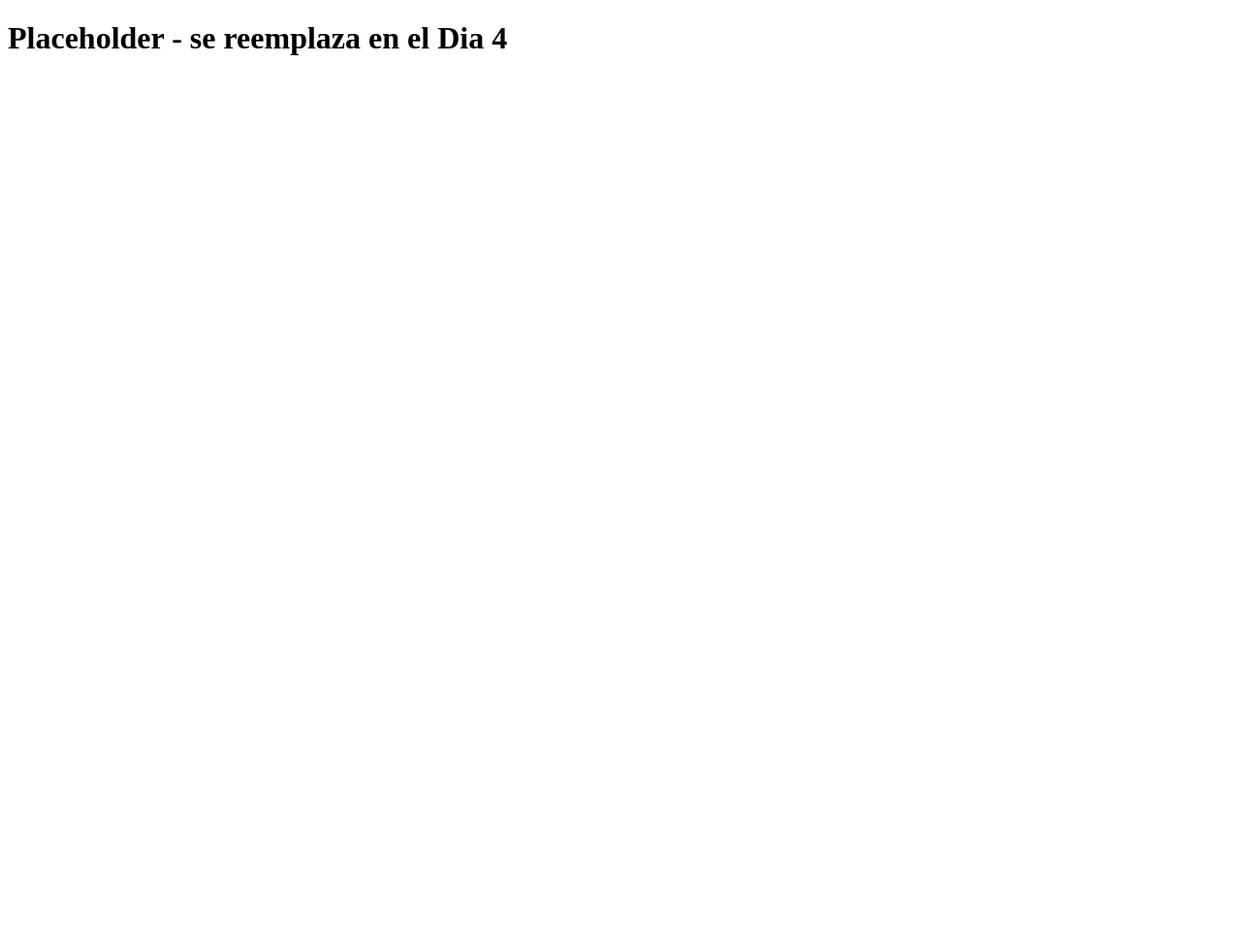
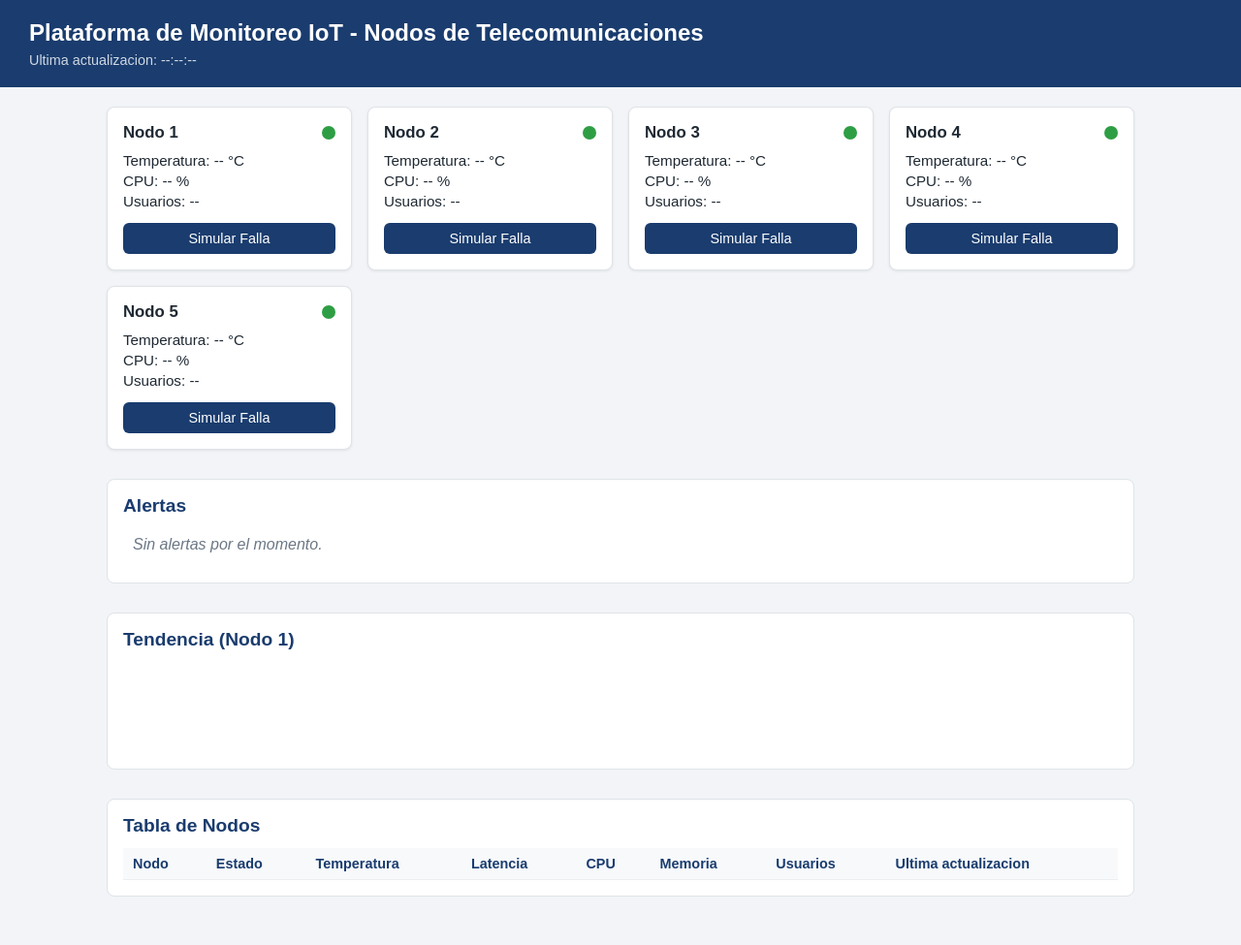
Before and after one commit to francoalonso0805/IoT-Telecom-Platform, a Flask app: page / in a window 1280 px wide. Shown: the whole page at 97% size. Before the commit the page ends 57 px from the top, so only its background shows below. Run offline with Flask 3, Linux system fonts and the light colour scheme; lists and menus that the app fills with data are empty.

Commit message:
Dia 4: dashboard HTML/CSS con 5 tarjetas, tabla, panel de alertas y grafica

```diff
--- /dev/null
+++ b/static/css/style.css
@@ -0,0 +1,196 @@
+/* style.css - Dashboard de Monitoreo IoT */
+
+* {
+    box-sizing: border-box;
+    margin: 0;
+    padding: 0;
+    font-family: Arial, Helvetica, sans-serif;
+}
+
+body {
+    background-color: #f2f4f7;
+    color: #1f2933;
+}
+
+/* --- Encabezado --- */
+.encabezado {
+    background-color: #1a3c6e;
+    color: #ffffff;
+    padding: 20px 30px;
+}
+
+.encabezado h1 {
+    font-size: 1.5rem;
+}
+
+.ultima-actualizacion {
+    margin-top: 6px;
+    font-size: 0.9rem;
+    color: #cfd8e3;
+}
+
+/* --- Contenedor general --- */
+.contenedor {
+    max-width: 1100px;
+    margin: 0 auto;
+    padding: 20px;
+}
+
+section {
+    margin-bottom: 30px;
+}
+
+section h2 {
+    margin-bottom: 12px;
+    font-size: 1.2rem;
+    color: #1a3c6e;
+}
+
+/* --- Tarjetas de nodos --- */
+.tarjetas {
+    display: grid;
+    grid-template-columns: repeat(auto-fit, minmax(200px, 1fr));
+    gap: 16px;
+}
+
+.tarjeta {
+    background-color: #ffffff;
+    border: 1px solid #dfe3e8;
+    border-radius: 8px;
+    padding: 16px;
+    box-shadow: 0 1px 3px rgba(0, 0, 0, 0.08);
+}
+
+.tarjeta-header {
+    display: flex;
+    justify-content: space-between;
+    align-items: center;
+    margin-bottom: 10px;
+}
+
+.tarjeta-nombre {
+    font-weight: bold;
+    font-size: 1.05rem;
+}
+
+.tarjeta p {
+    margin: 4px 0;
+    font-size: 0.95rem;
+}
+
+/* --- Punto de estado (color segun estado del nodo) --- */
+.estado-punto {
+    width: 14px;
+    height: 14px;
+    border-radius: 50%;
+    display: inline-block;
+}
+
+.estado-punto.activo {
+    background-color: #2e9e44;
+}
+
+.estado-punto.advertencia {
+    background-color: #e6a817;
+}
+
+.estado-punto.falla {
+    background-color: #d0342c;
+}
+
+/* --- Boton Simular Falla --- */
+.btn-falla {
+    margin-top: 10px;
+    width: 100%;
+    padding: 8px;
+    border: none;
+    border-radius: 6px;
+    background-color: #1a3c6e;
+    color: #ffffff;
+    cursor: pointer;
+    font-size: 0.9rem;
+}
+
+.btn-falla:hover {
+    background-color: #12294d;
+}
+
+/* --- Panel de alertas --- */
+.panel-alertas {
+    background-color: #ffffff;
+    border: 1px solid #dfe3e8;
+    border-radius: 8px;
+    padding: 16px;
+}
+
+#lista-alertas {
+    list-style: none;
+}
+
+#lista-alertas li {
+    padding: 8px 10px;
+    border-radius: 6px;
+    margin-bottom: 6px;
+}
+
+#lista-alertas li.sin-alertas {
+    color: #6b7785;
+    font-style: italic;
+}
+
+#lista-alertas li.alerta-advertencia {
+    background-color: #fff4d9;
+    color: #7a5b06;
+}
+
+#lista-alertas li.alerta-falla {
+    background-color: #fbdddb;
+    color: #7a1712;
+}
+
+/* --- Panel de grafica --- */
+.panel-grafica {
+    background-color: #ffffff;
+    border: 1px solid #dfe3e8;
+    border-radius: 8px;
+    padding: 16px;
+}
+
+/* --- Tabla de nodos --- */
+.panel-tabla {
+    background-color: #ffffff;
+    border: 1px solid #dfe3e8;
+    border-radius: 8px;
+    padding: 16px;
+    overflow-x: auto;
+}
+
+#tabla-nodos {
+    width: 100%;
+    border-collapse: collapse;
+    font-size: 0.9rem;
+}
+
+#tabla-nodos th,
+#tabla-nodos td {
+    text-align: left;
+    padding: 8px 10px;
+    border-bottom: 1px solid #eceff2;
+    white-space: nowrap;
+}
+
+#tabla-nodos th {
+    background-color: #f7f9fb;
+    color: #1a3c6e;
+}
+
+/* --- Responsive: pantallas pequenas (celular) --- */
+@media (max-width: 480px) {
+    .encabezado h1 {
+        font-size: 1.1rem;
+    }
+
+    .tarjetas {
+        grid-template-columns: 1fr;
+    }
+}
--- /dev/null
+++ b/static/js/dashboard.js
@@ -0,0 +1,3 @@
+// dashboard.js
+// Este archivo se completa en el Dia 5: fetch periodico, Chart.js y el boton "Simular Falla".
+console.log("dashboard.js cargado correctamente (pendiente de logica - Dia 5)");
--- a/templates/index.html
+++ b/templates/index.html
@@ -1,6 +1,119 @@
 <!DOCTYPE html>
-<html>
+<html lang="es">
+<head>
+    <meta charset="UTF-8">
+    <meta name="viewport" content="width=device-width, initial-scale=1.0">
+    <title>Plataforma de Monitoreo IoT - Telecomunicaciones</title>
+    <link rel="stylesheet" href="{{ url_for('static', filename='css/style.css') }}">
+</head>
 <body>
-<h1>Placeholder - se reemplaza en el Dia 4</h1>
+
+    <header class="encabezado">
+        <h1>Plataforma de Monitoreo IoT - Nodos de Telecomunicaciones</h1>
+        <p class="ultima-actualizacion">Ultima actualizacion: <span id="hora-actualizacion">--:--:--</span></p>
+    </header>
+
+    <main class="contenedor">
+
+        <!-- Seccion de tarjetas: una por cada Nodo IoT -->
+        <section class="tarjetas" id="contenedor-tarjetas">
+
+            <div class="tarjeta" id="tarjeta-1" data-id="1">
+                <div class="tarjeta-header">
+                    <span class="tarjeta-nombre">Nodo 1</span>
+                    <span class="estado-punto activo" id="punto-1"></span>
+                </div>
+                <p>Temperatura: <span id="temp-1">--</span> &deg;C</p>
+                <p>CPU: <span id="cpu-1">--</span> %</p>
+                <p>Usuarios: <span id="usuarios-1">--</span></p>
+                <button class="btn-falla" data-id="1">Simular Falla</button>
+            </div>
+
+            <div class="tarjeta" id="tarjeta-2" data-id="2">
+                <div class="tarjeta-header">
+                    <span class="tarjeta-nombre">Nodo 2</span>
+                    <span class="estado-punto activo" id="punto-2"></span>
+                </div>
+                <p>Temperatura: <span id="temp-2">--</span> &deg;C</p>
+                <p>CPU: <span id="cpu-2">--</span> %</p>
+                <p>Usuarios: <span id="usuarios-2">--</span></p>
+                <button class="btn-falla" data-id="2">Simular Falla</button>
+            </div>
+
+            <div class="tarjeta" id="tarjeta-3" data-id="3">
+                <div class="tarjeta-header">
+                    <span class="tarjeta-nombre">Nodo 3</span>
+                    <span class="estado-punto activo" id="punto-3"></span>
+                </div>
+                <p>Temperatura: <span id="temp-3">--</span> &deg;C</p>
+                <p>CPU: <span id="cpu-3">--</span> %</p>
+                <p>Usuarios: <span id="usuarios-3">--</span></p>
+                <button class="btn-falla" data-id="3">Simular Falla</button>
+            </div>
+
+            <div class="tarjeta" id="tarjeta-4" data-id="4">
+                <div class="tarjeta-header">
+                    <span class="tarjeta-nombre">Nodo 4</span>
+                    <span class="estado-punto activo" id="punto-4"></span>
+                </div>
+                <p>Temperatura: <span id="temp-4">--</span> &deg;C</p>
+                <p>CPU: <span id="cpu-4">--</span> %</p>
+                <p>Usuarios: <span id="usuarios-4">--</span></p>
+                <button class="btn-falla" data-id="4">Simular Falla</button>
+            </div>
+
+            <div class="tarjeta" id="tarjeta-5" data-id="5">
+                <div class="tarjeta-header">
+                    <span class="tarjeta-nombre">Nodo 5</span>
+                    <span class="estado-punto activo" id="punto-5"></span>
+                </div>
+                <p>Temperatura: <span id="temp-5">--</span> &deg;C</p>
+                <p>CPU: <span id="cpu-5">--</span> %</p>
+                <p>Usuarios: <span id="usuarios-5">--</span></p>
+                <button class="btn-falla" data-id="5">Simular Falla</button>
+            </div>
+
+        </section>
+
+        <!-- Panel de alertas: solo nodos en Advertencia o Falla -->
+        <section class="panel-alertas">
+            <h2>Alertas</h2>
+            <ul id="lista-alertas">
+                <li class="sin-alertas">Sin alertas por el momento.</li>
+            </ul>
+        </section>
+
+        <!-- Grafica de tendencia del nodo seleccionado -->
+        <section class="panel-grafica">
+            <h2>Tendencia (<span id="nodo-seleccionado-nombre">Nodo 1</span>)</h2>
+            <canvas id="grafica-nodo" height="90"></canvas>
+        </section>
+
+        <!-- Tabla resumen con todos los nodos -->
+        <section class="panel-tabla">
+            <h2>Tabla de Nodos</h2>
+            <table id="tabla-nodos">
+                <thead>
+                    <tr>
+                        <th>Nodo</th>
+                        <th>Estado</th>
+                        <th>Temperatura</th>
+                        <th>Latencia</th>
+                        <th>CPU</th>
+                        <th>Memoria</th>
+                        <th>Usuarios</th>
+                        <th>Ultima actualizacion</th>
+                    </tr>
+                </thead>
+                <tbody id="tabla-nodos-cuerpo">
+                    <!-- Las filas se llenan dinamicamente desde dashboard.js (Dia 5) -->
+                </tbody>
+            </table>
+        </section>
+
+    </main>
+
+    <script src="https://cdnjs.cloudflare.com/ajax/libs/Chart.js/4.4.0/chart.umd.min.js"></script>
+    <script src="{{ url_for('static', filename='js/dashboard.js') }}"></script>
 </body>
 </html>
```
Also changed, not shown: database.db.
